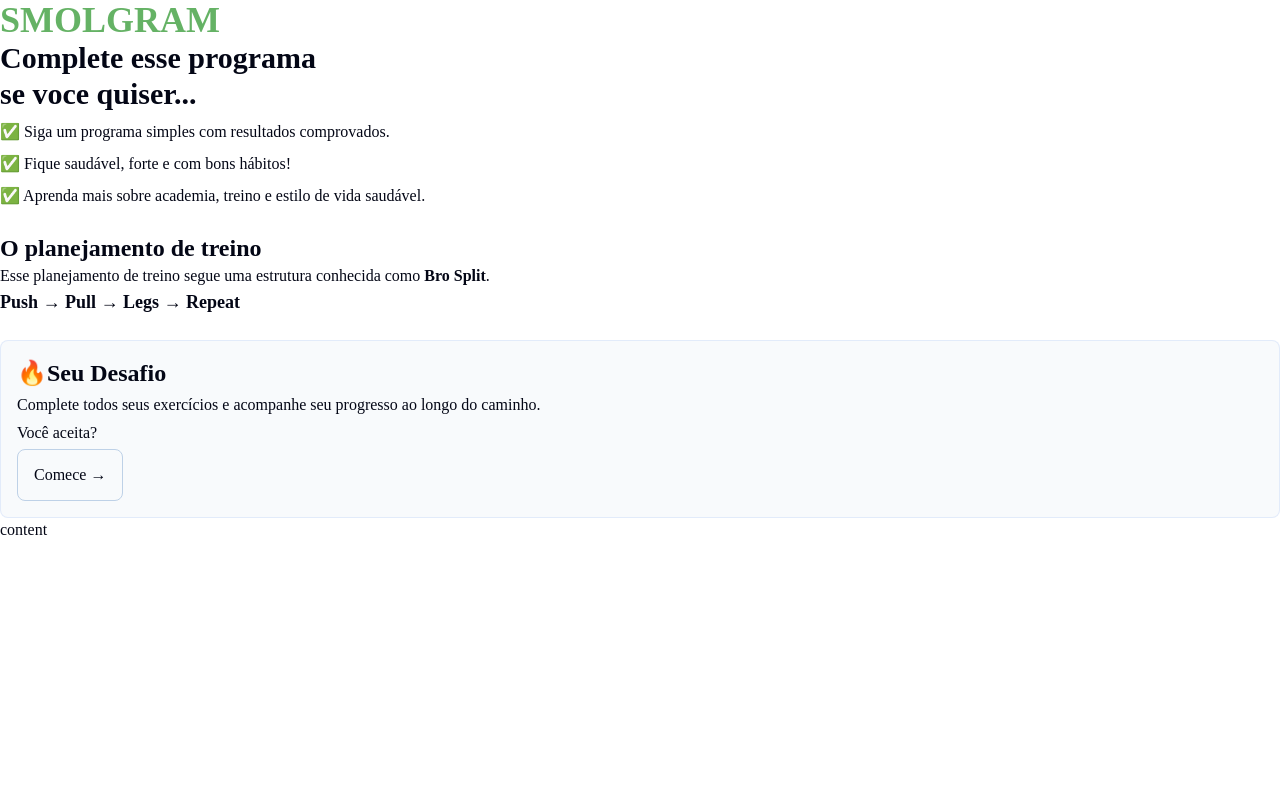
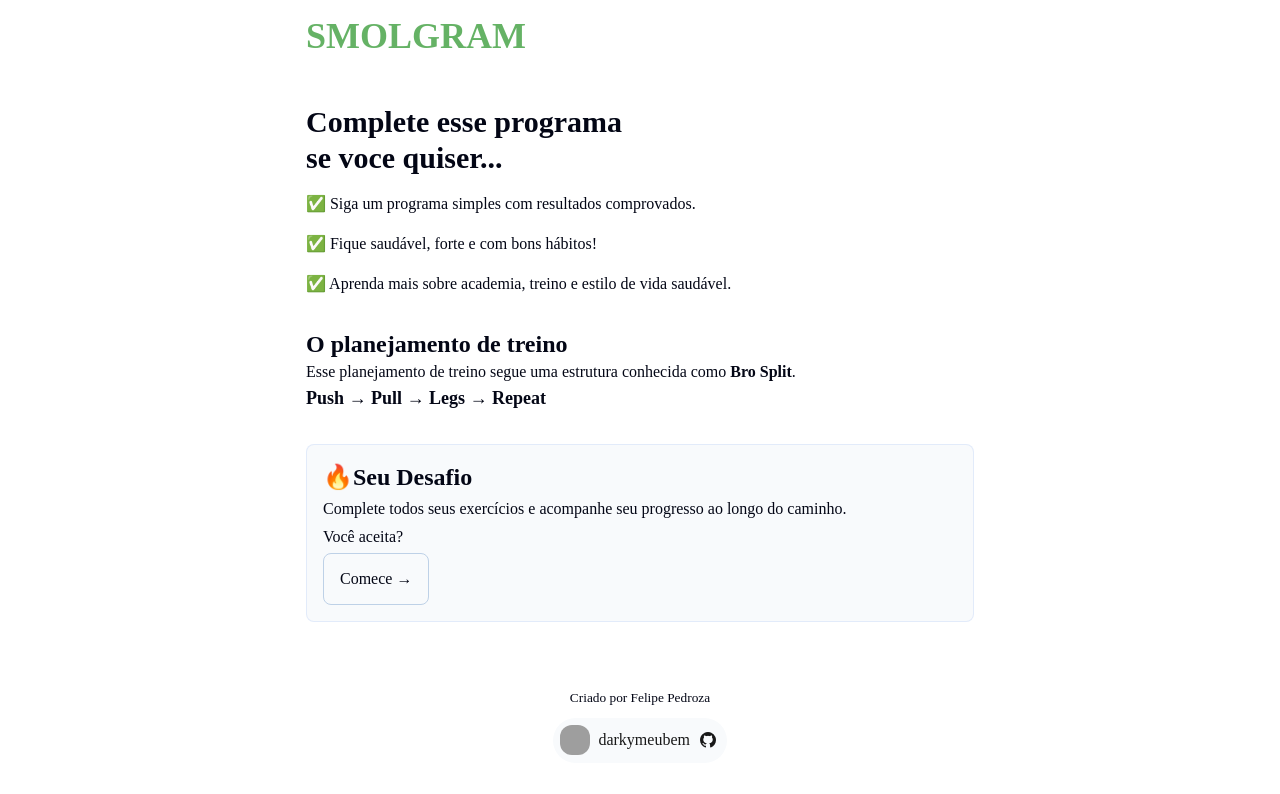
Before and after one commit to darkymeubem/project-gym, a Vue app: page / in a window 1280 px wide. Shown: the top 794 px of the page. Built offline with nearby package versions, Linux system fonts and the light colour scheme; grey boxes are pictures that could not be loaded; a web font is replaced by a local one.

Commit message:
feat(main): adicionado footer section

```diff
--- a/index.html
+++ b/index.html
@@ -4,7 +4,8 @@
     <meta charset="UTF-8" />
     <link rel="icon" type="image/svg+xml" href="/vite.svg" />
     <meta name="viewport" content="width=device-width, initial-scale=1.0" />
-    <title>Vite + Vue</title>
+    <title>SMOLGRAM | From Smol to Swole</title>
+    <link rel="stylesheet" href="https://cdnjs.cloudflare.com/ajax/libs/font-awesome/7.0.1/css/all.min.css" integrity="sha512-2SwdPD6INVrV/lHTZbO2nodKhrnDdJK9/kg2XD1r9uGqPo1cUbujc+IYdlYdEErWNu69gVcYgdxlmVmzTWnetw==" crossorigin="anonymous" referrerpolicy="no-referrer" />
   </head>
   <body>
     <div id="app"></div>
--- a/src/App.vue
+++ b/src/App.vue
@@ -1,11 +1,15 @@
 <script setup>
     import Welcome from './components/pages/Welcome.vue'
+    import Dashboard from './components/pages/Dashboard.vue'
     import Layout from './components/layouts/Layout.vue'
 </script>
 
 <template>
     <Layout>
+        <!-- PAGE 1 -->
         <Welcome />
+        <!-- PAGE 2 -->
+        <Dashboard/>
     </Layout>
 </template>
 
--- a/src/components/layouts/Layout.vue
+++ b/src/components/layouts/Layout.vue
@@ -11,10 +11,63 @@
         <slot/>
     </main>
     <footer>
-        <p>content</p>
+        <small>Criado por Felipe Pedroza</small>
+        <a href="https://www.github.com/darkymeubem" target="_blank">
+            <img src="https://avatars.githubusercontent.com/u/73255212?v=4" alt="pfp">
+            <div>
+                <p>darkymeubem</p>
+                <i class="fa-brands fa-github"></i>
+            </div>
+        </a>
     </footer>
 </template>
 
 <style scoped>
+    header,footer,main{
+        padding: 1rem;
+        width: 100%;
+        max-width: 700px;
+        margin: 0 auto;
+    }
+    main{
+        flex: 1;
+    }
 
+    footer{
+        display: flex;
+        flex-direction: column;
+        gap: 0.5rem;
+        align-items: center;
+        padding: 2rem 0;
+        padding-bottom: 3rem;
+    }
+    footer a{
+        display: flex;
+        color: #000;
+        align-items: center;
+        gap: 0.5rem;
+        padding: 0.4rem;
+        padding-right:0.5rem;
+        background: var(--background-muted);
+        border-radius: 4rem;
+        border: 1px solid transparent;
+        transition-duration: 200ms;
+        text-decoration: none;
+    }
+    footer a div {
+        display: flex;
+        gap: 0.5rem;
+        align-items:center;
+        opacity: 90%;
+    }
+
+    footer a:hover{
+        border-color: var(--color-link);
+    }
+
+    footer a img{
+        max-width: 30px;
+        aspect-ratio: 1 / 1;
+        border: 100%;
+    }
 </style>
--- a/src/components/pages/Welcome.vue
+++ b/src/components/pages/Welcome.vue
@@ -47,4 +47,15 @@
     .challenge{
         gap: 0.25rem;
     }
+
+    @media (min-width: 640px){
+        #welcome{
+            gap: 2rem;
+            padding: 1rem 0
+        }
+
+        .benefits{
+            gap: 1rem;
+        }
+    }
 </style>
```
